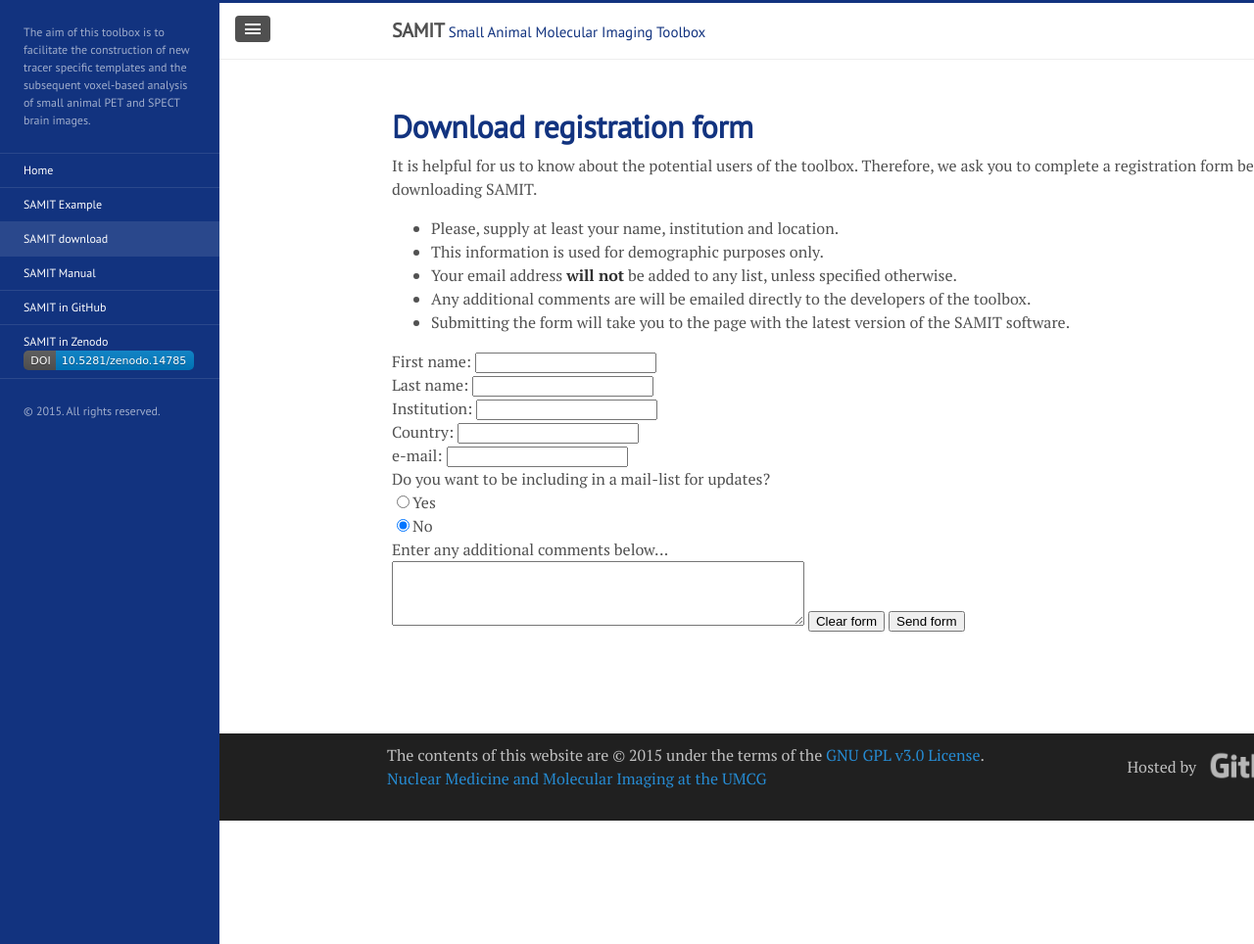
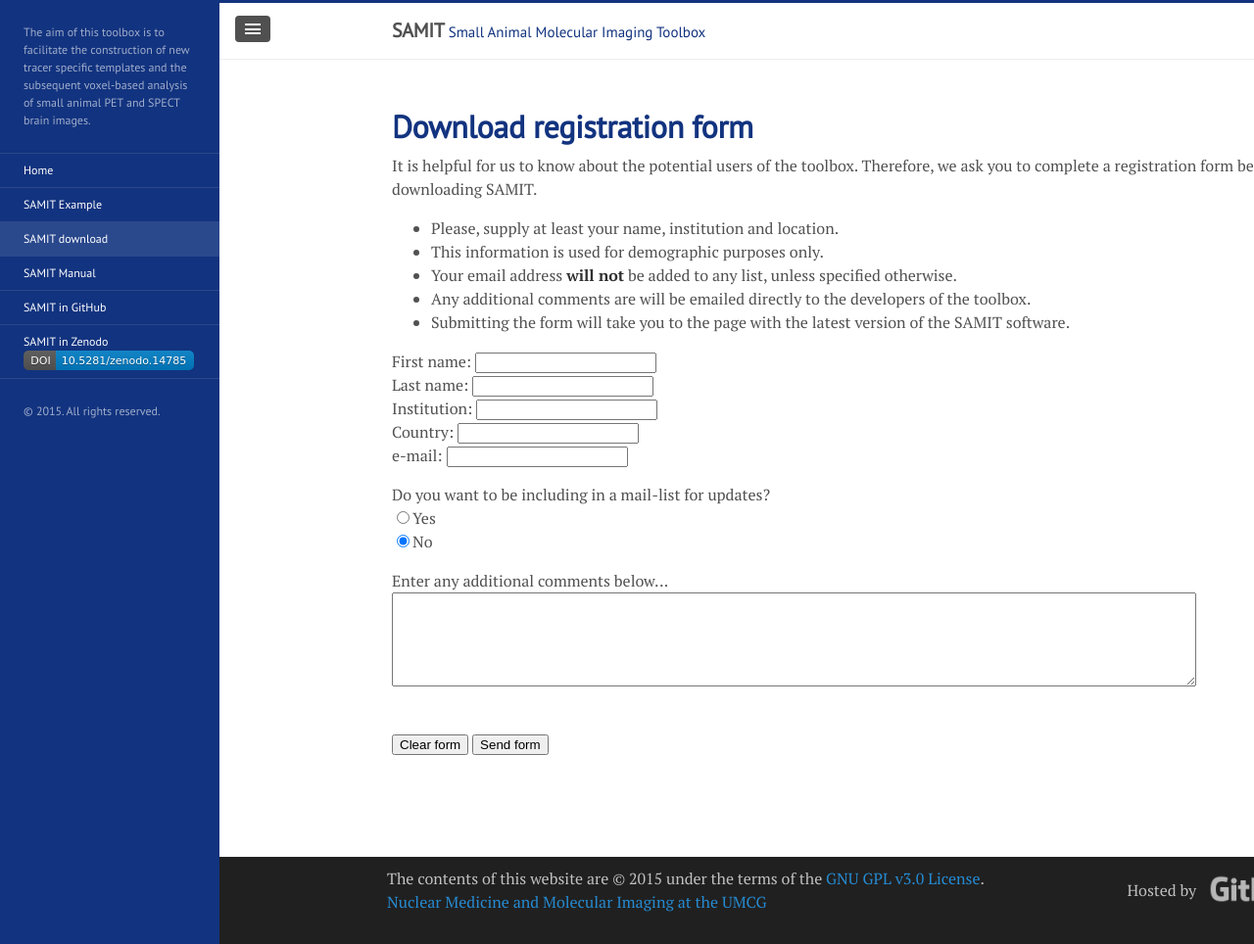
Before and after one commit to mic-umcg/samit, a Jekyll site: the page built from form.md, in a window 1280 px wide and 964 px high. Shown: the whole window at 98% size. Built offline with Jekyll 4.4.1, drawn with Linux system fonts in a browser that asks for light colours; Markdown is read by kramdown in place of the engine named in the settings.

Commit message:
Update form.md

```diff
--- a/form.md
+++ b/form.md
@@ -13,29 +13,32 @@
 * Any additional comments are will be emailed directly to the developers of the toolbox.
 * Submitting the form will take you to the page with the latest version of the SAMIT software.
 
-<div>
 <form action="http://formspree.io/samit@umcg.nl" method="POST">
   <input type="hidden" name="_subject" value="SAMIT: New form" />
   <input type="hidden" name="_cc" value="d.vallez-garcia@umcg.nl" />
   <input type="hidden" name="_next" value="{{ site.baseurl }}/download" />
   <input type="text" name="_gotcha" style="display:none" />
-
+  <p>
   First name:  <input type="text" name="firstname"> <br>
   Last name:   <input type="text" name="lastname"> <br>
   Institution: <input type="text" name="institute"> <br>
   Country:     <input type="text" name="country"> <br>
   e-mail:      <input type="email" name="_replyto"> <br>
+  </p>
 
+  <p>
   Do you want to be including in a mail-list for updates?<br>
   <input type="radio" name="mail-list" value="Yes">Yes<br>
   <input type="radio" name="mail-list" value="No" checked>No<br>
+  </p>
 
+  <p>
   Enter any additional comments below...<br>
-  <textarea name="body" rows="4" cols="50">
+  <textarea name="body" rows="6" cols="100">
   </textarea>
-
+  </p>
+  <br>
   <input type="reset" value="Clear form">
   <input type="submit" value="Send form">
 
 </form>
-</div>
```
